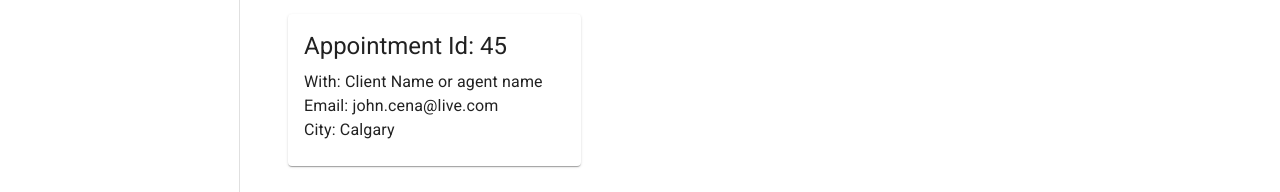
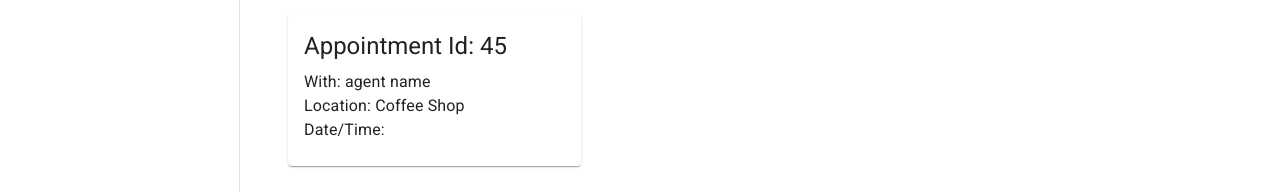
Before and after one commit to monsoonssn/cpsc-471-project, a React (Create React App) app in the folder frontend/: page /app/appointment in a window 1280 px wide. Shown: the part 364-556 px from the top of the page. Built offline with nearby package versions, Linux system fonts and the light colour scheme; no server answers; sample sign-in values are in the browser's storage.

Commit message:
basic changes

```diff
--- a/frontend/src/routes/Appointment.jsx
+++ b/frontend/src/routes/Appointment.jsx
@@ -144,13 +144,13 @@ const Appointment = () => {
                       Appointment Id: 45
                     </Typography>
                     <Typography>
-                      With: Client Name or agent name
+                      With: agent name
                     </Typography>
                     <Typography>
-                      Email: john.cena@live.com
+                      Location: Coffee Shop
                     </Typography>
                     <Typography>
-                      City: Calgary
+                      Date/Time:
                     </Typography>
                   </CardContent>
               </Card>
--- a/frontend/src/routes/YourProfile.jsx
+++ b/frontend/src/routes/YourProfile.jsx
@@ -7,6 +7,7 @@ import CssBaseline from "@mui/material/CssBaseline";
 import Grid from "@mui/material/Grid";
 import Typography from "@mui/material/Typography";
 import React from "react";
+import axios from "axios";
 
 const BASE_URL = "localhost:3001";
 
```
Also changed, not shown: frontend/src/routes/Listing.jsx (+0 -27 lines).
